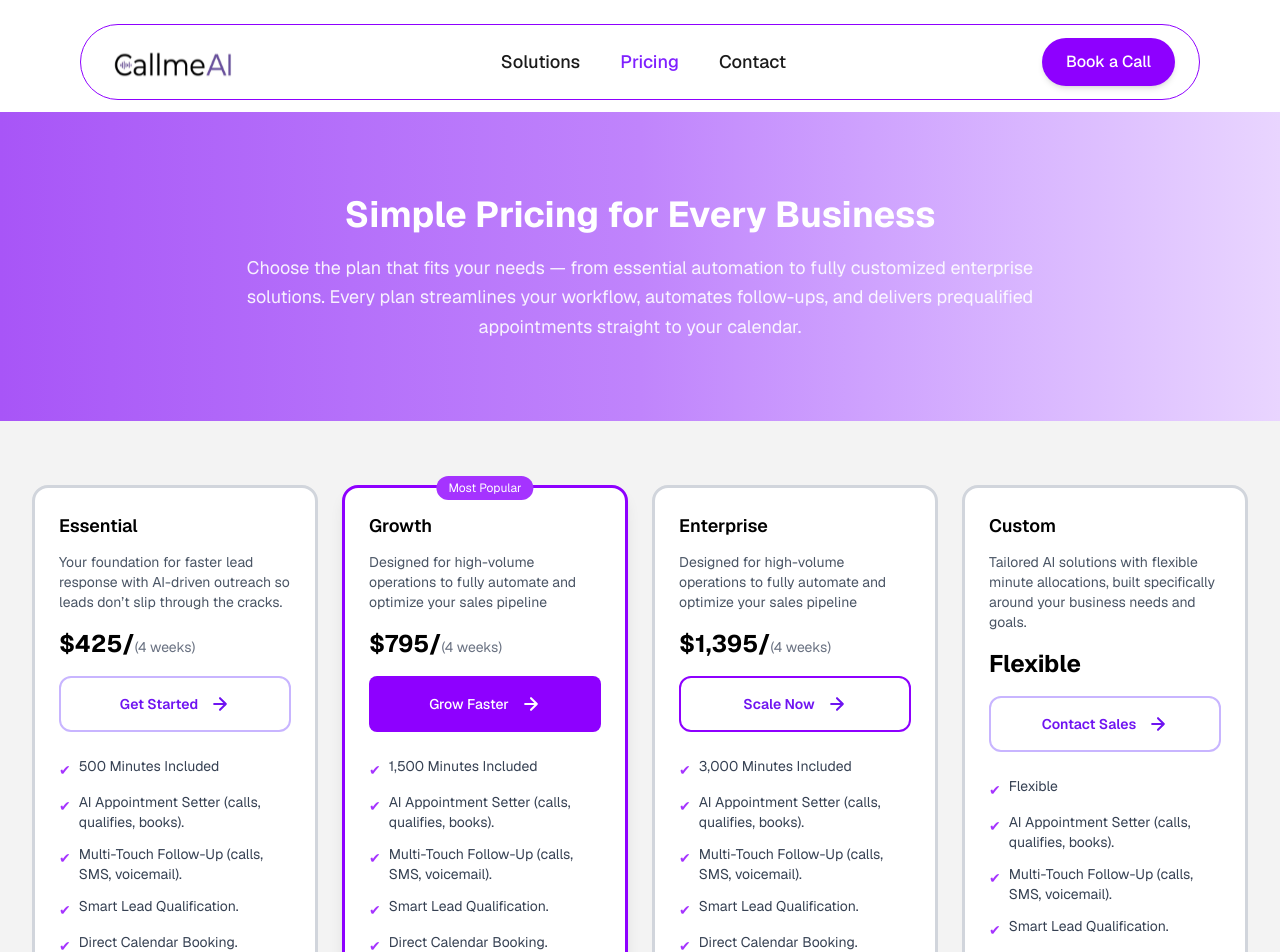
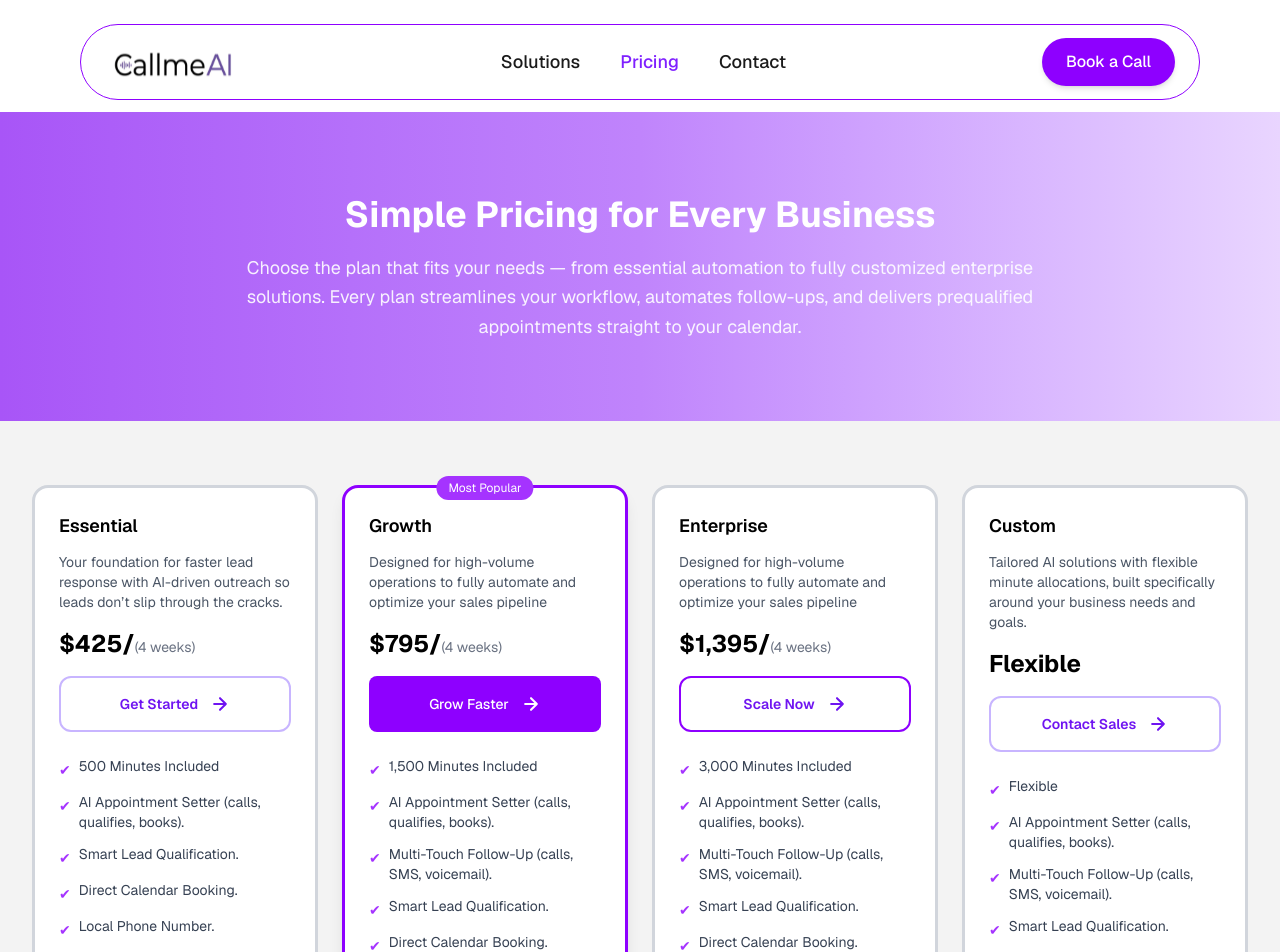
Before and after one commit to juyel66/CallmeAI, a Next.js app: page /pricing in a window 1280 px wide. Shown: the top 952 px of the page. Built offline with nearby package versions, Linux system fonts and the light colour scheme.

Commit message:
Update PricingCard component: remove redundant feature description from plans

```diff
--- a/app/pages/PricingPage/PricingCard.tsx
+++ b/app/pages/PricingPage/PricingCard.tsx
@@ -16,7 +16,7 @@ const plans = [
     features: [
       "500 Minutes Included",
       "AI Appointment Setter (calls, qualifies, books).",
-      "Multi-Touch Follow-Up (calls, SMS, voicemail).",
+
       "Smart Lead Qualification.",
       "Direct Calendar Booking.",
       "Local Phone Number.",
```
